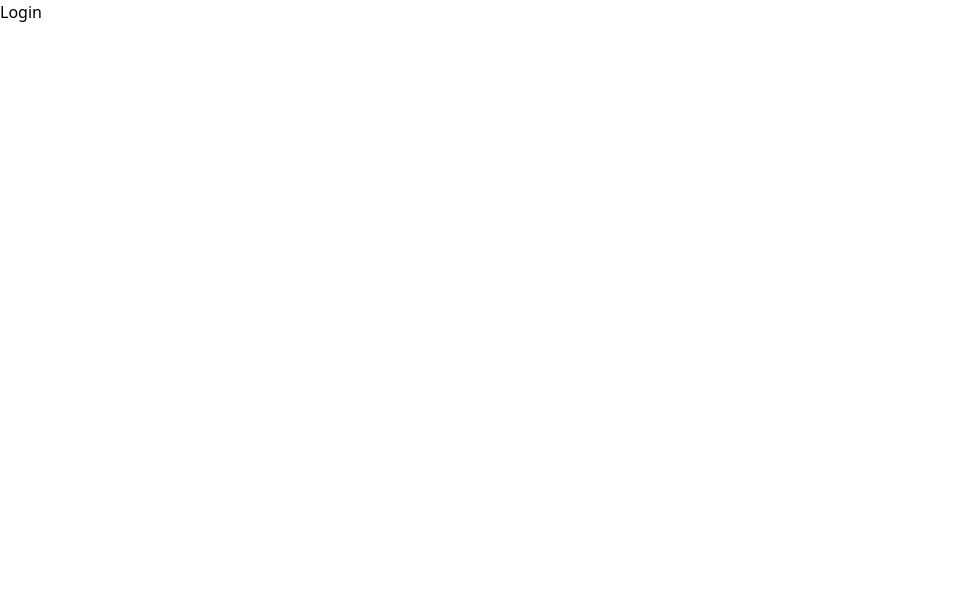
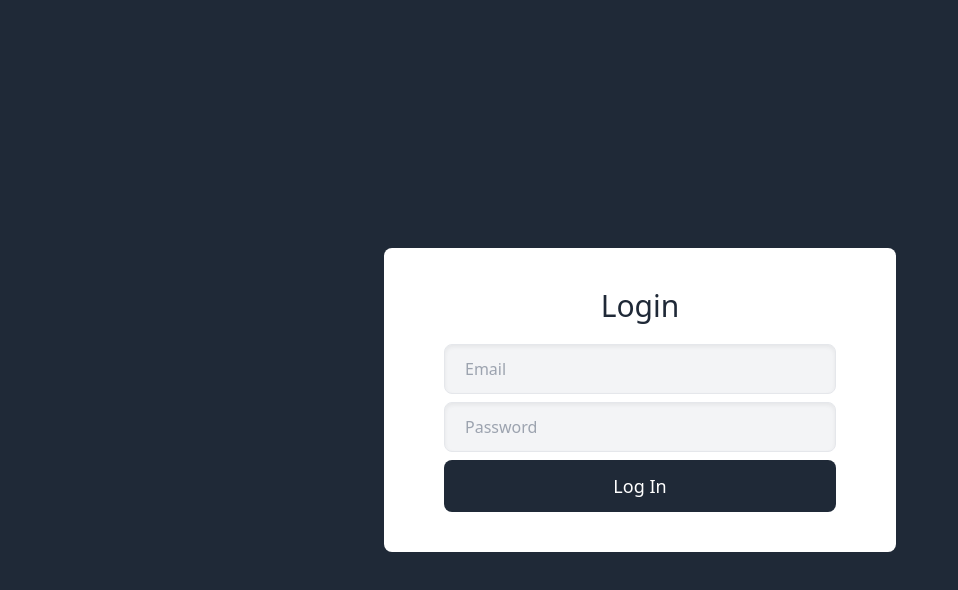
Before and after one commit to dayjay49/dsuber-eats-frontend, a React (Create React App) app: page / in a window 1280 px wide. Shown: the top 590 px of the page, without its empty margins (0-958 px from the left). Built offline with nearby package versions, Linux system fonts and the light colour scheme.

Commit message:
Form Design

```diff
--- a/src/pages/login.tsx
+++ b/src/pages/login.tsx
@@ -1,5 +1,22 @@
 import React from "react";
 
 export const Login = () => {
-  return <span>Login</span>;
+  return (
+    <div className="h-screen flex items-center justify-center bg-gray-800">
+      <div className="bg-white w-full max-w-lg px-10 py-10 rounded-lg text-center">
+        <h3 className="text-3xl text-gray-800">Login</h3>
+        <form className="flex flex-col mt-5 px-5">
+          <input
+            placeholder="Email"
+            className="bg-gray-100 shadow-inner focus:outline-none border focus:border-opacity-50 focus:border-green-600 mb-2 py-3 px-5 rounded-lg"/>
+          <input
+            placeholder="Password"
+            className="bg-gray-100 shadow-inner focus:outline-none border focus:border-opacity-50 focus:border-green-600  py-3 px-5 rounded-lg"/>
+          <button className="mt-2 py-3 px-5 rounded-lg bg-gray-800 text-white text-lg focus:outline-none hover:opacity-90">
+            Log In
+          </button>
+        </form>
+      </div>
+    </div>
+  );
 }
```
